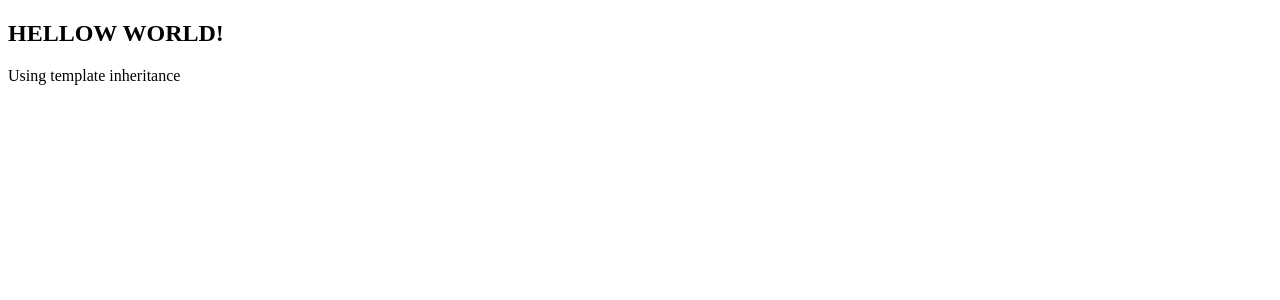
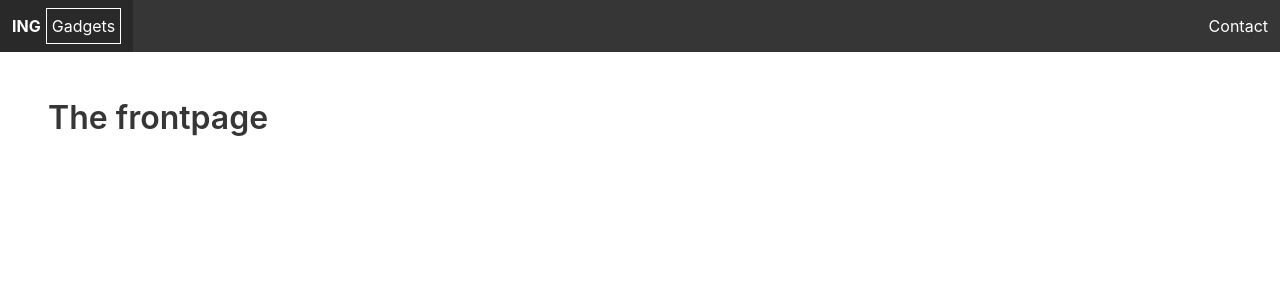
Before and after one commit to ingafter60/ing-gadgets, a Django app: page / in a window 1280 px wide. Shown: the top 300 px of the page. Run offline with Django 3.2, Linux system fonts and the light colour scheme.

Commit message:
6. Add markup to base, frontpage, and contact page

```diff
--- a/apps/core/templates/base.html
+++ b/apps/core/templates/base.html
@@ -2,10 +2,37 @@
 <!DOCTYPE html>
 <html>
 <head>
-	<title>HELLO WORLD</title>
+	<meta charset="utf-8">
+	<meta name="viewport" content="width=device-width, initial-scale=1">
+	<title>ING Gadgets</title>
+	<link rel="stylesheet" href="https://cdn.jsdelivr.net/npm/bulma@0.9.0/css/bulma.min.css">
 </head>
 <body>
-	{% block content%}
-	{% endblock %}
+	<!-- NAVBAR -->
+	<nav class="navbar is-dark">
+		<div class="navbar-brand">
+			<a class="navbar-item"
+				href="{% url 'frontpage' %}">
+				<span style="font-weight: bold;padding-right: 5px;">ING</span>
+				<span style="padding: 5px; border: 1px solid white;">Gadgets</span></a>
+			<a role="button" class="navbar-burger burger" aria-label="menu" aria-expanded="false" data-target="main-navbar">
+				<span aria-hidden="true"></span>
+				<span aria-hidden="true"></span>
+				<span aria-hidden="true"></span>
+			</a>
+		</div>
+		<div id="main-navbar" class="navbar-menu">
+			<div class="navbar-end">
+				<a href="{% url 'contact' %}" class="navbar-item">Contact</a>
+			</div>
+		</div>
+	</nav>
+
+	<!-- CONTENT -->
+	<section class="section">
+		{% block content %}
+		{% endblock %}
+	</section>
+
 </body>
 </html>
--- a/apps/core/templates/contact.html
+++ b/apps/core/templates/contact.html
@@ -3,6 +3,8 @@
 
 {% block content %}
 
-	<h2>CONTACT PAGE</h2>
+   <h1 class="title">Contact</h1>
+
+   <p>Contact form, information, etc</p>
 
 {% endblock %}
--- a/apps/core/templates/frontpage.html
+++ b/apps/core/templates/frontpage.html
@@ -3,7 +3,6 @@
 
 {% block content %}
 
-	<h2>HELLOW WORLD!</h2>
-	<p>Using template inheritance</p>
+   <h1 class="title">The frontpage</h1>
 
 {% endblock %}
```
